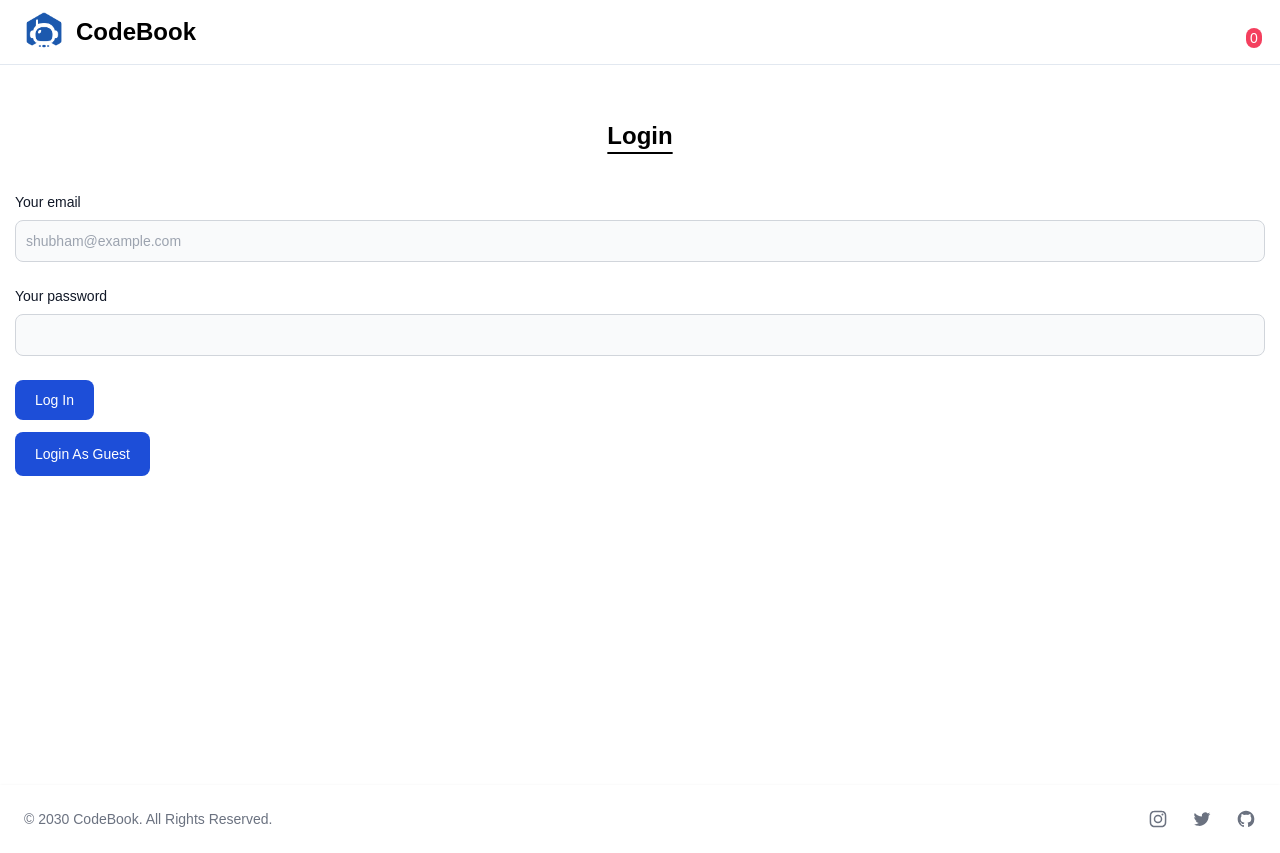
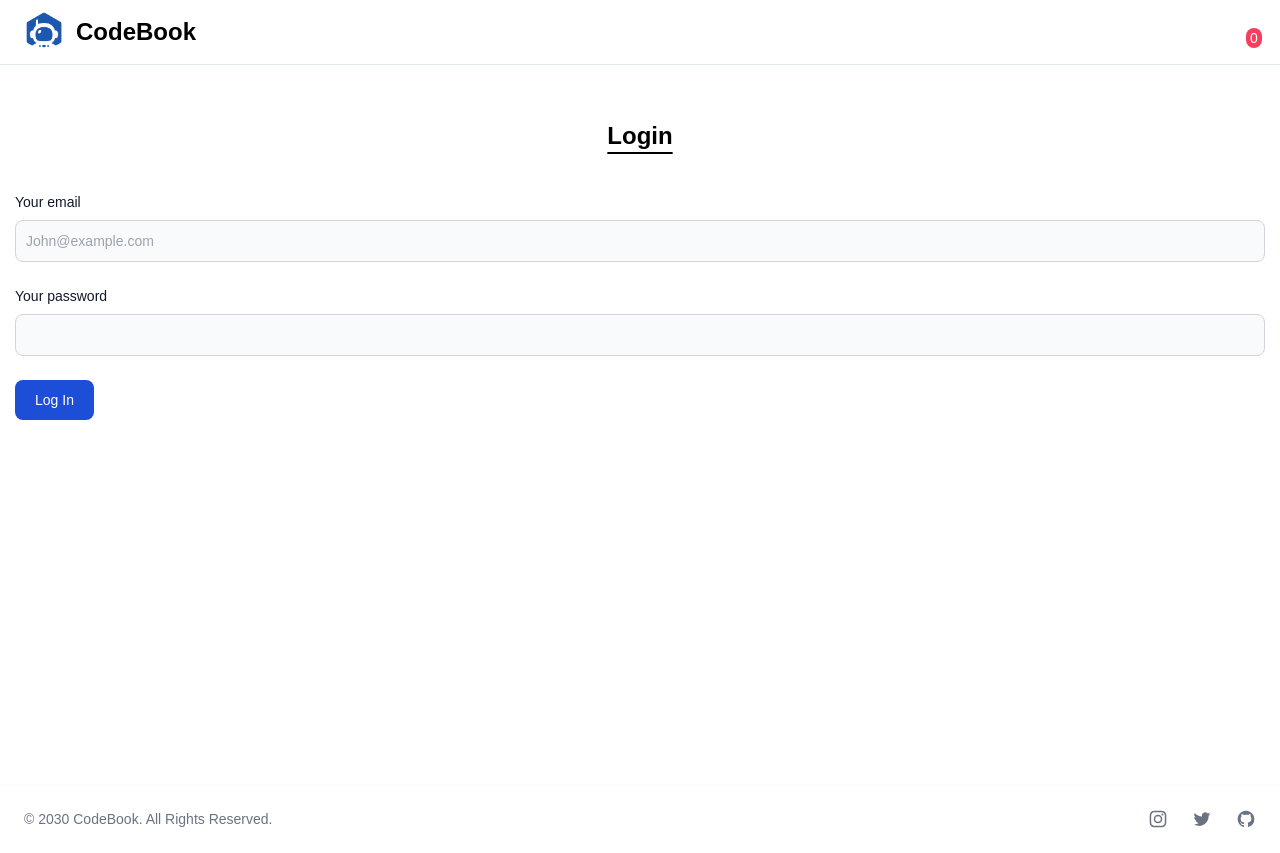
Before and after one commit to CabutinBenciel0425/codebook, a React (Create React App) app: page /login in a window 1280 px wide. Built offline with nearby package versions, Linux system fonts and the light colour scheme.

Commit message:
remove guest as login

```diff
--- a/src/pages/Login.js
+++ b/src/pages/Login.js
@@ -1,42 +1,34 @@
 import { useRef } from "react";
+import { toast } from "react-toastify";
 import { useNavigate } from "react-router-dom";
-import { toast } from 'react-toastify';
+import { login } from "../services";
 import { useTitle } from "../hooks/useTitle";
-import { login } from "../services";
 
 export const Login = () => {
-  useTitle("Login here!");
   const navigate = useNavigate();
   const email = useRef();
   const password = useRef();
+
+  useTitle("Login here!");
 
   async function handleLogin(event){
     event.preventDefault();
     try{
       const authDetail = {
-        email: email.current.value,
-        password: password.current.value
+      email: email.current.value,
+      password: password.current.value
       }
+
       const data = await login(authDetail);
       data.accessToken ? navigate("/products") : toast.error(data);
-    } catch(error){
-      toast.error(error.message, {closeButton: true, position: "bottom-center"});
+
+    }catch(error){
+
+      toast.error(error.message, {
+          closeOnClick: true
+        });
     }
-  }
 
-  async function handleLoginGuest(){
-    email.current.value = process.env.REACT_APP_GUEST_LOGIN;
-    password.current.value = process.env.REACT_APP_GUEST_PASSWORD;
-    try{
-      const authDetail = {
-        email: email.current.value,
-        password: password.current.value
-      }
-      const data = await login(authDetail);
-      data.accessToken ? navigate("/products") : toast.error(data);
-    } catch(error){
-      toast.error(error.message, {closeButton: true, position: "bottom-center"});
-    }
   }
 
   return (
@@ -47,7 +39,7 @@
         <form onSubmit={handleLogin}>
           <div className="mb-6">
               <label htmlFor="email" className="block mb-2 text-sm font-medium text-gray-900 dark:text-gray-300">Your email</label>
-              <input ref={email} type="email" id="email" className="bg-gray-50 border border-gray-300 text-gray-900 text-sm rounded-lg focus:ring-blue-500 focus:border-blue-500 block w-full p-2.5 dark:bg-gray-700 dark:border-gray-600 dark:placeholder-gray-400 dark:text-white dark:focus:ring-blue-500 dark:focus:border-blue-500" placeholder="shubham@example.com" required autoComplete="off" />
+              <input ref={email} type="email" id="email" className="bg-gray-50 border border-gray-300 text-gray-900 text-sm rounded-lg focus:ring-blue-500 focus:border-blue-500 block w-full p-2.5 dark:bg-gray-700 dark:border-gray-600 dark:placeholder-gray-400 dark:text-white dark:focus:ring-blue-500 dark:focus:border-blue-500" placeholder="John@example.com" required autoComplete="off" />
           </div>
           <div className="mb-6">
               <label htmlFor="password" className="block mb-2 text-sm font-medium text-gray-900 dark:text-gray-300">Your password</label>
@@ -55,7 +47,7 @@
           </div>
           <button type="submit" className="text-white bg-blue-700 hover:bg-blue-800 focus:ring-4 focus:outline-none focus:ring-blue-300 font-medium rounded-lg text-sm w-full sm:w-auto px-5 py-2.5 text-center dark:bg-blue-600 dark:hover:bg-blue-700 dark:focus:ring-blue-800">Log In</button>
         </form>
-        <button onClick={handleLoginGuest} className="mt-3 cursor-pointer text-white bg-blue-700 hover:bg-blue-800 focus:ring-4 focus:outline-none focus:ring-blue-300 font-medium rounded-lg text-sm w-full sm:w-auto px-5 py-3 text-center dark:bg-blue-600 dark:hover:bg-blue-700 dark:focus:ring-blue-800">Login As Guest</button>
+        {/* <button className="mt-3 cursor-pointer text-white bg-blue-700 hover:bg-blue-800 focus:ring-4 focus:outline-none focus:ring-blue-300 font-medium rounded-lg text-sm w-full sm:w-auto px-5 py-3 text-center dark:bg-blue-600 dark:hover:bg-blue-700 dark:focus:ring-blue-800">Login As Guest</button> */}
     </main>
   )
 }
```
